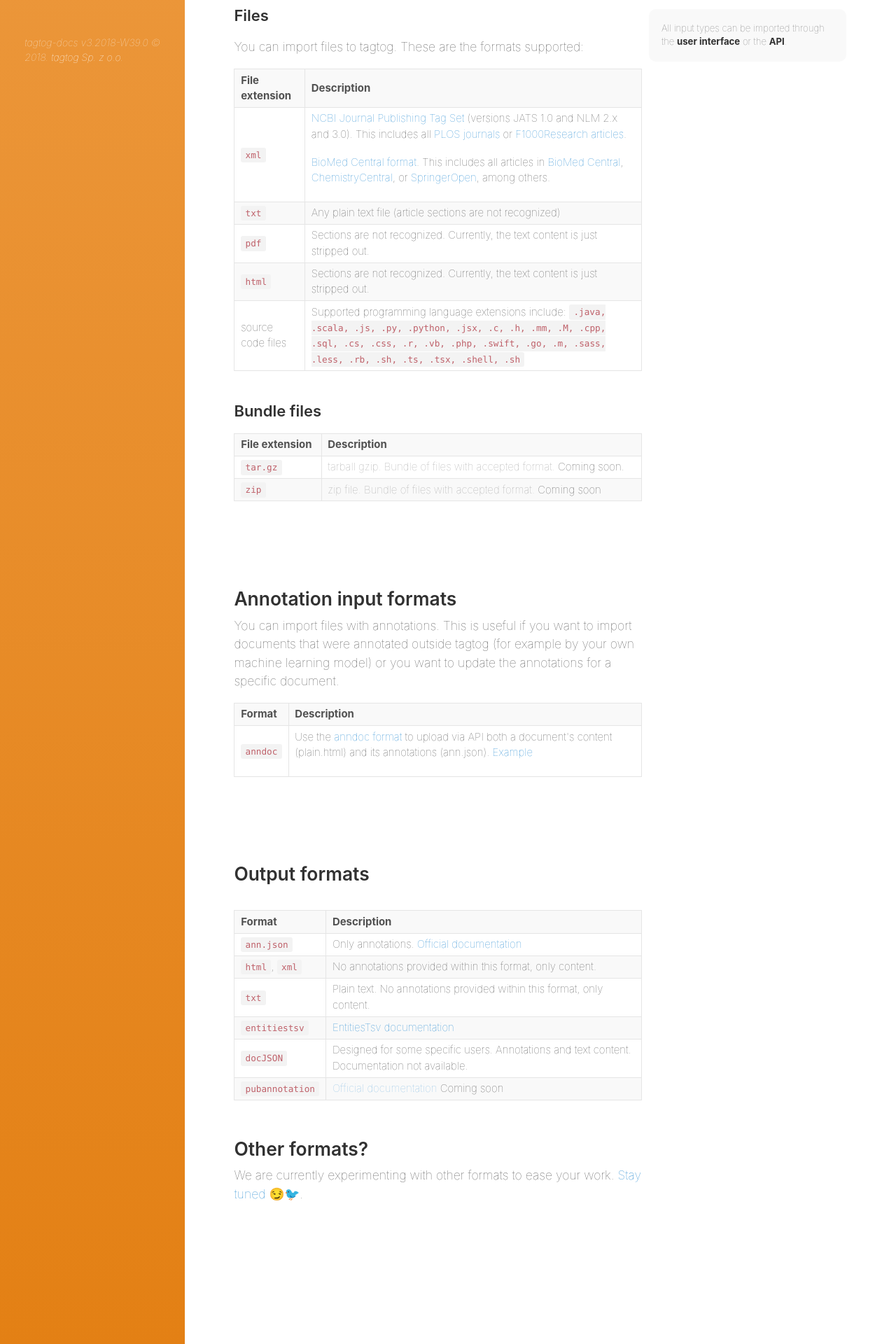
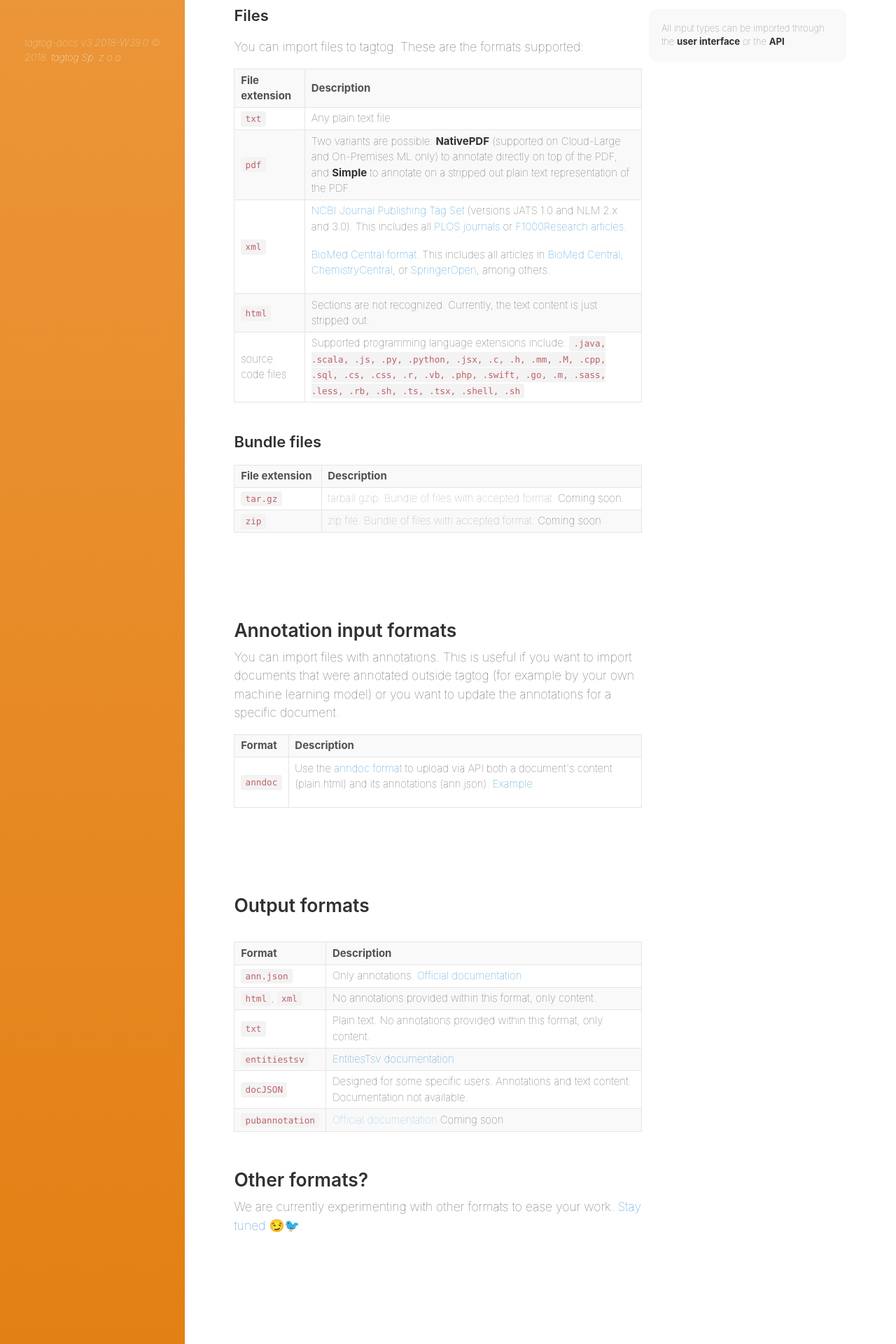
Before and after one commit to tagtogorg/tagtog-doc, a Jekyll site: the page built from ioformats.md, in a window 1280 px wide. Shown: the part 1124-3044 px from the top of the page at 70% size. Built offline with Jekyll 4.4.1, drawn with Linux system fonts in a browser that asks for light colours; nearby versions of some CDN libraries; emoji names are drawn with the system emoji font.

Commit message:
annotate better

```diff
--- a/ioformats.md
+++ b/ioformats.md
@@ -54,23 +54,28 @@ toc: true
         <th>File extension</th>
         <th>Description</th>
       </tr>
+
+      <tr>
+        <td><code>txt</code></td>
+        <td>Any plain text file</td>
+      </tr>
+
+      <tr>
+        <td><code>pdf</code></td>
+        <td><span markdown="1">Two variants are possible: **NativePDF** (supported on Cloud-Large and On-Premises ML only) to annotate directly on top of the PDF, and **Simple** to annotate on a stripped out plain text representation of the PDF.</span></td>
+      </tr>
+
       <tr>
         <td><code>xml</code></td>
         <td><p><a href="http://jats.nlm.nih.gov/publishing/">NCBI Journal Publishing Tag Set</a> (versions JATS 1.0 and NLM 2.x and 3.0). This includes all <a href="http://www.plos.org/">PLOS journals</a> or <a href="http://f1000research.com/">F1000Research articles</a>.</p>
             <p><a href="http://www.biomedcentral.com/about/xml">BioMed Central format</a>. This includes all articles in <a href="http://www.biomedcentral.com/">BioMed Central</a>, <a href="http://www.chemistrycentral.com/">ChemistryCentral</a>, or <a href="http://www.springeropen.com/)">SpringerOpen</a>, among others.</p></td>
       </tr>
-      <tr>
-        <td><code>txt</code></td>
-        <td>Any plain text file (article sections are not recognized)</td>
-      </tr>
-      <tr>
-        <td><code>pdf</code></td>
-        <td>Sections are not recognized. Currently, the text content is just stripped out.</td>
-      </tr>
+
       <tr>
         <td><code>html</code></td>
         <td>Sections are not recognized. Currently, the text content is just stripped out.</td>
       </tr>
+
       <tr>
         <td>source code files</td>
         <td>Supported programming language extensions include: <code>.java, .scala, .js, .py, .python, .jsx, .c, .h, .mm, .M, .cpp, .sql, .cs, .css, .r, .vb, .php, .swift, .go, .m, .sass, .less, .rb, .sh, .ts, .tsx, .shell, .sh</code></td>
```
